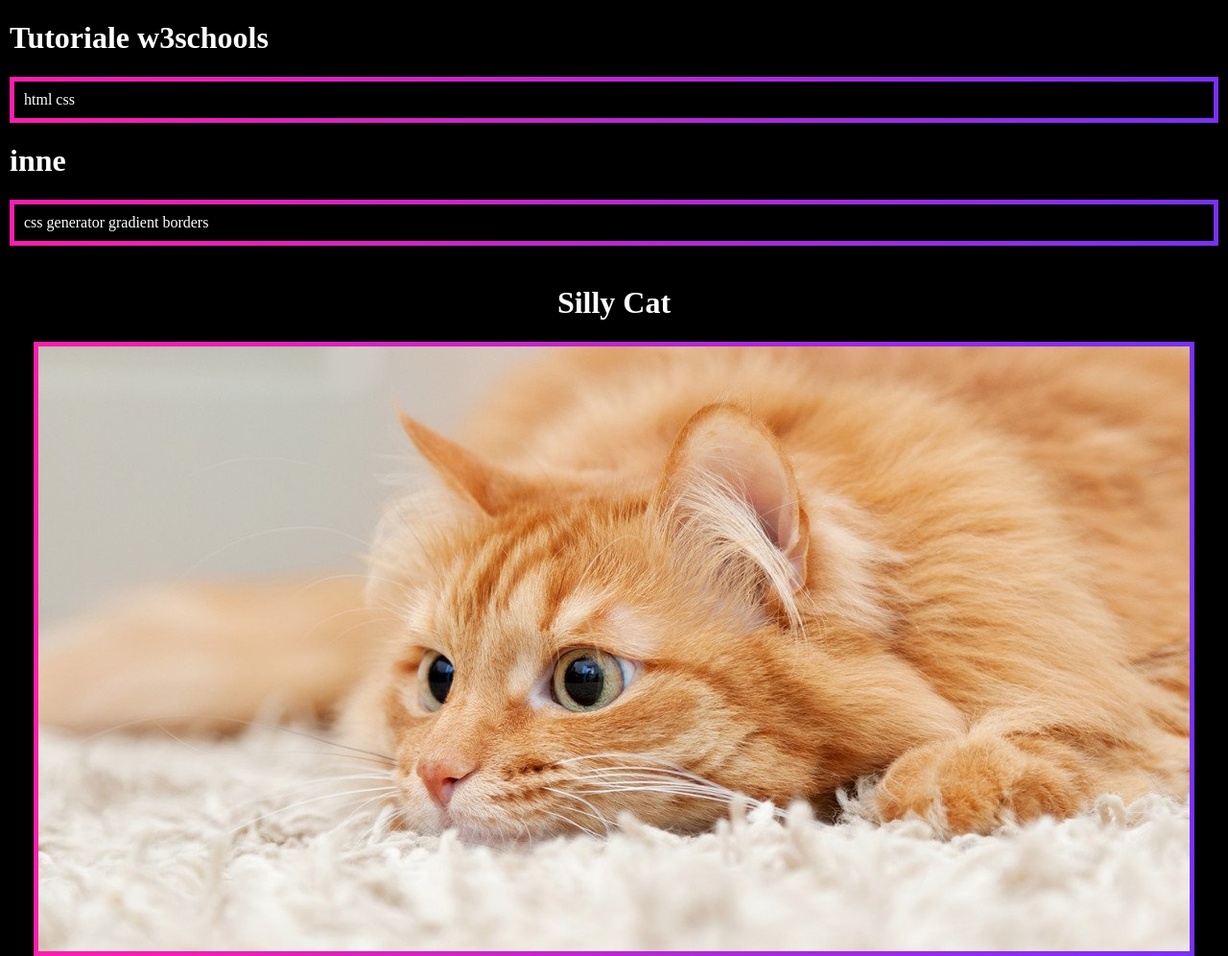
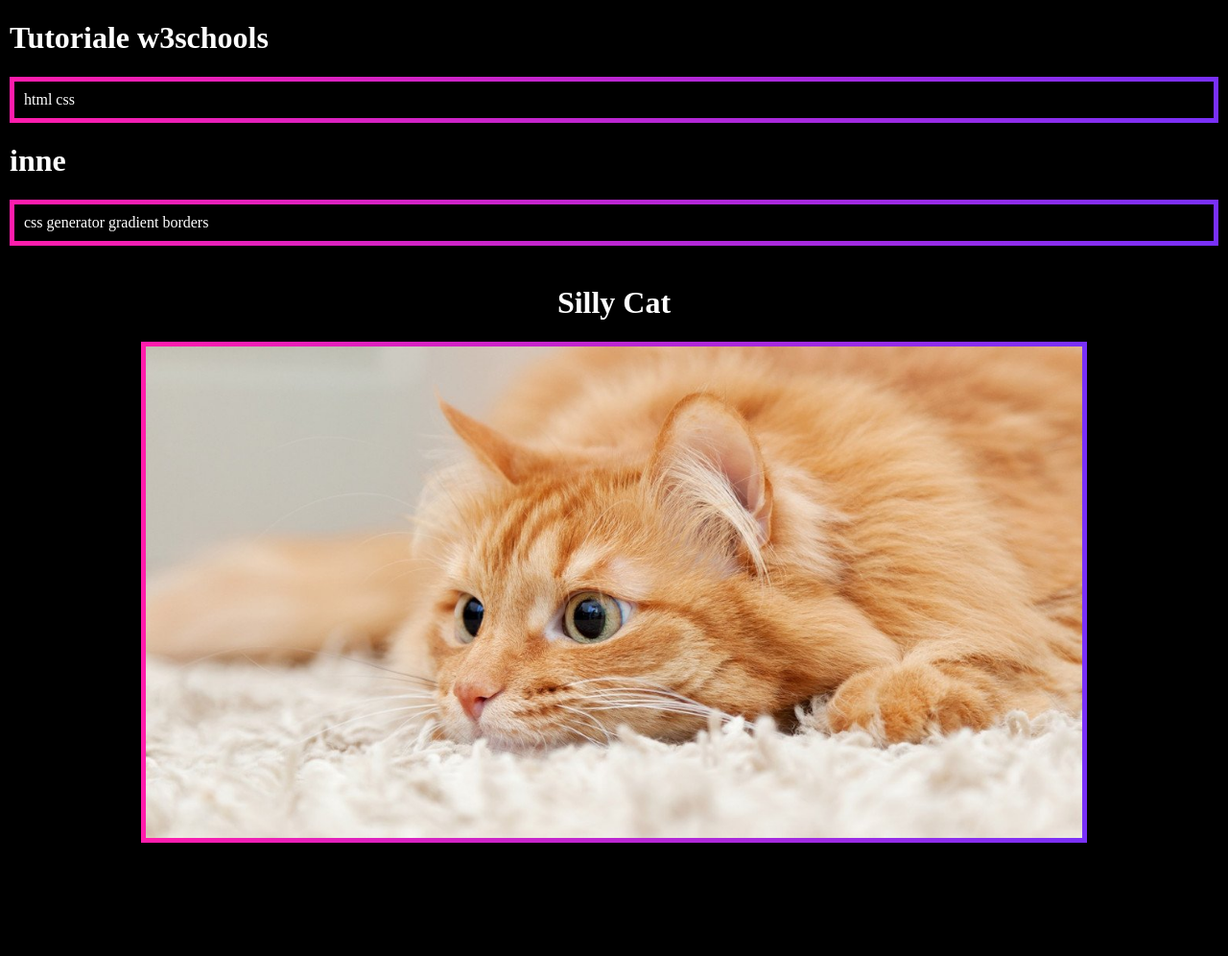
Before and after one commit to Lyptor/Lyptor.github.io, a plain HTML site: page index.html in a window 1280 px wide. Shown: the whole page at 96% size. After the commit the page ends 912 px from the top, so only its background shows below. Drawn offline with Linux system fonts and the light colour scheme.

Commit message:
Max width and height

```diff
--- a/style.css
+++ b/style.css
@@ -36,7 +36,8 @@ border: 10px solid;
 
 }
 img{
-
+    max-width: 80%;
+    max-height: 80%
     text-align:center;
     border: 10px solid;
     border-image-slice: 1;
```
